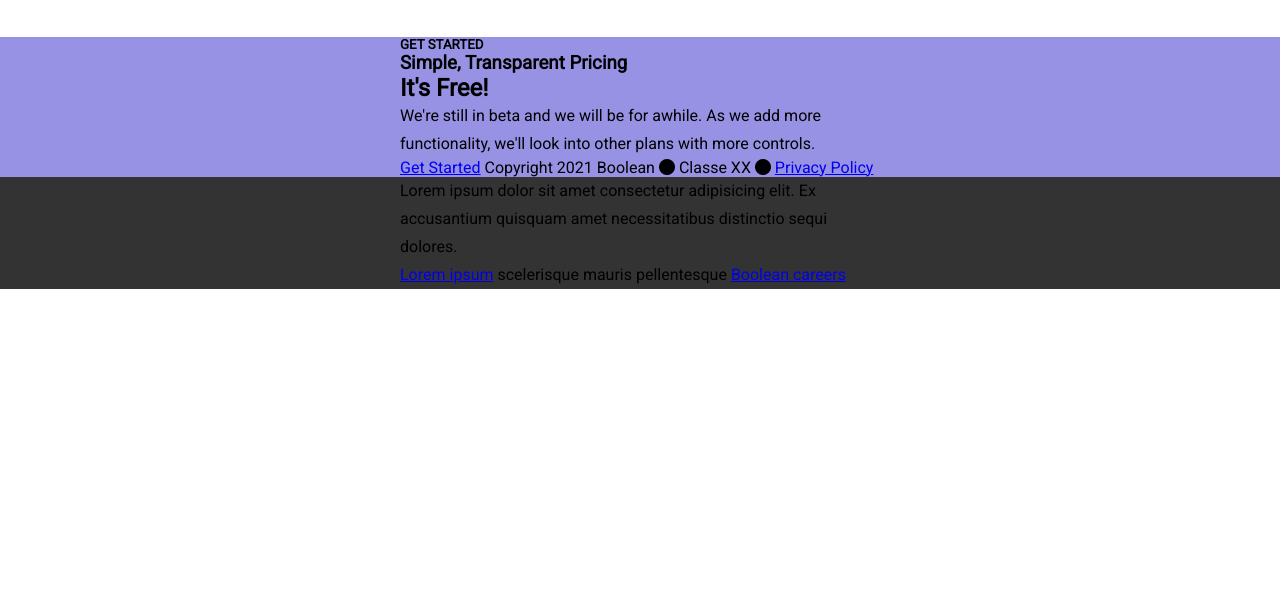
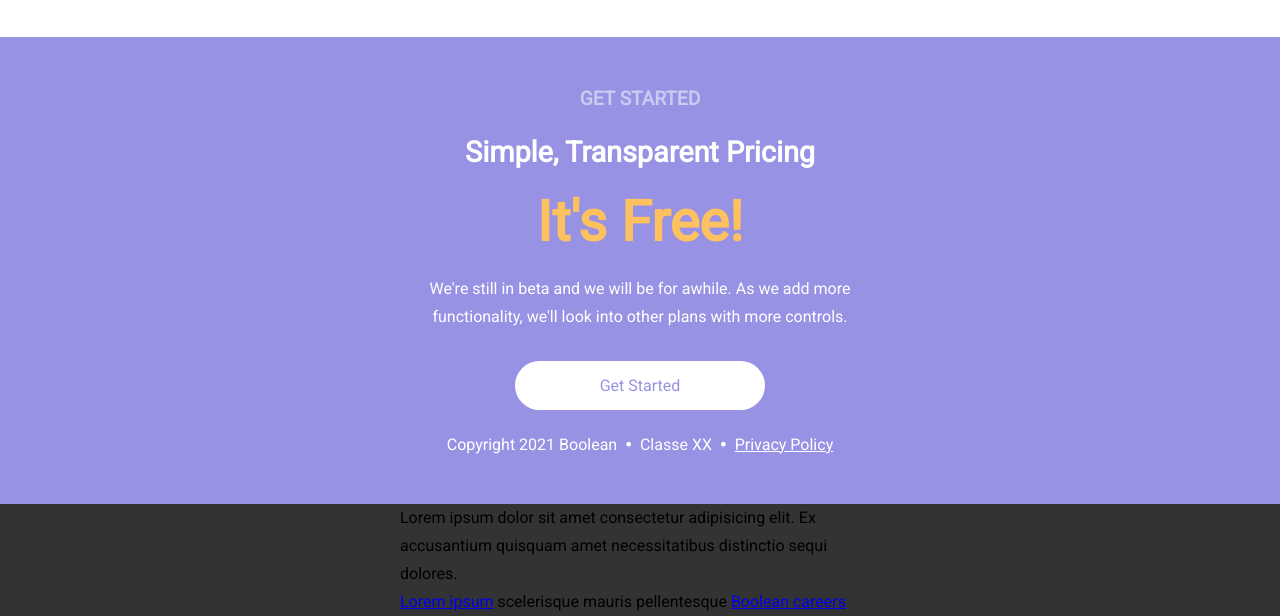
Before and after one commit to ttom-eragiapreso/htmlcss-responsive-layout, a plain HTML site: page index.html in a window 1280 px wide. Shown: the part 8453-9069 px from the top of the page. Before the commit the page ends 8742 px from the top, so only its background shows below. Drawn offline with Linux system fonts and the light colour scheme.

Commit message:
[add] styles for get started section

```diff
--- a/css/styles.css
+++ b/css/styles.css
@@ -340,6 +340,61 @@ nav {
 
 .get-started, .get-started .col {
   background-color: #9792e4;
+  text-align: center;
+}
+
+.get-started {
+  padding: 50px 0;
+}
+
+.get-started .col h5 {
+  font-size: 1.2rem;
+  color: #cbcaf1;
+  margin-bottom: 25px;
+}
+
+.get-started .col h3 {
+  font-size: 1.8rem;
+  color: white;
+  margin-bottom: 20px;
+}
+
+.get-started .col h2 {
+  color: #fdc15f;
+  font-size: 3.5rem;
+  margin-bottom: 20px;
+}
+
+.get-started .col p {
+  color: white;
+  margin-bottom: 45px;
+}
+
+.get-started .col .btn-white {
+  background-color: white;
+  padding: 15px 85px;
+  border-radius: 99999px;
+}
+
+.btn-white a {
+  text-decoration: none;
+  color: #9792e4;
+}
+
+.copyright {
+  display: block;
+  margin-top: 40px;
+  color: white;
+}
+
+.copyright a {
+  color: white;
+}
+
+.copyright .fa-circle {
+  font-size: .3rem;
+  vertical-align: middle;
+  padding: 0 5px;
 }
 
 /* FOOTER  */
--- a/index.html
+++ b/index.html
@@ -254,6 +254,7 @@
     <!-- GET STARTED -->
 
     <section class="get-started">
+
       <div class="container">
 
         <div class="col">
@@ -262,7 +263,7 @@
           <h2>It's Free!</h2>
           <p>We're still in beta and we will be for awhile. As we add more functionality, we'll look into other plans with more controls.</p>
           <span class="btn btn-white"><a href="#">Get Started</a></span>
-          <span>Copyright 2021 Boolean <i class="fa-solid fa-circle"></i> Classe XX <i class="fa-solid fa-circle"></i> <a href="#">Privacy Policy</a></span>
+          <span class="copyright">Copyright 2021 Boolean <i class="fa-solid fa-circle"></i> Classe XX <i class="fa-solid fa-circle"></i> <a href="#">Privacy Policy</a></span>
         </div>
 
       </div>
```
